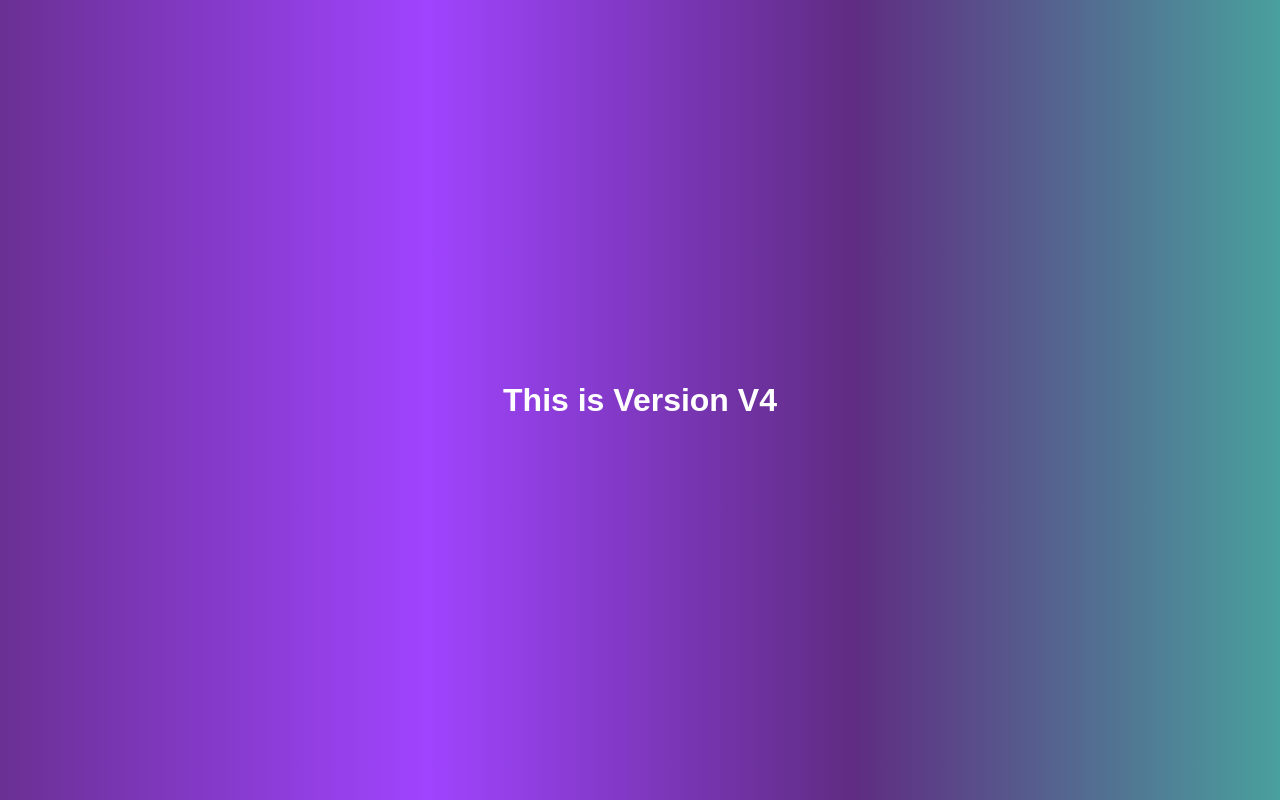
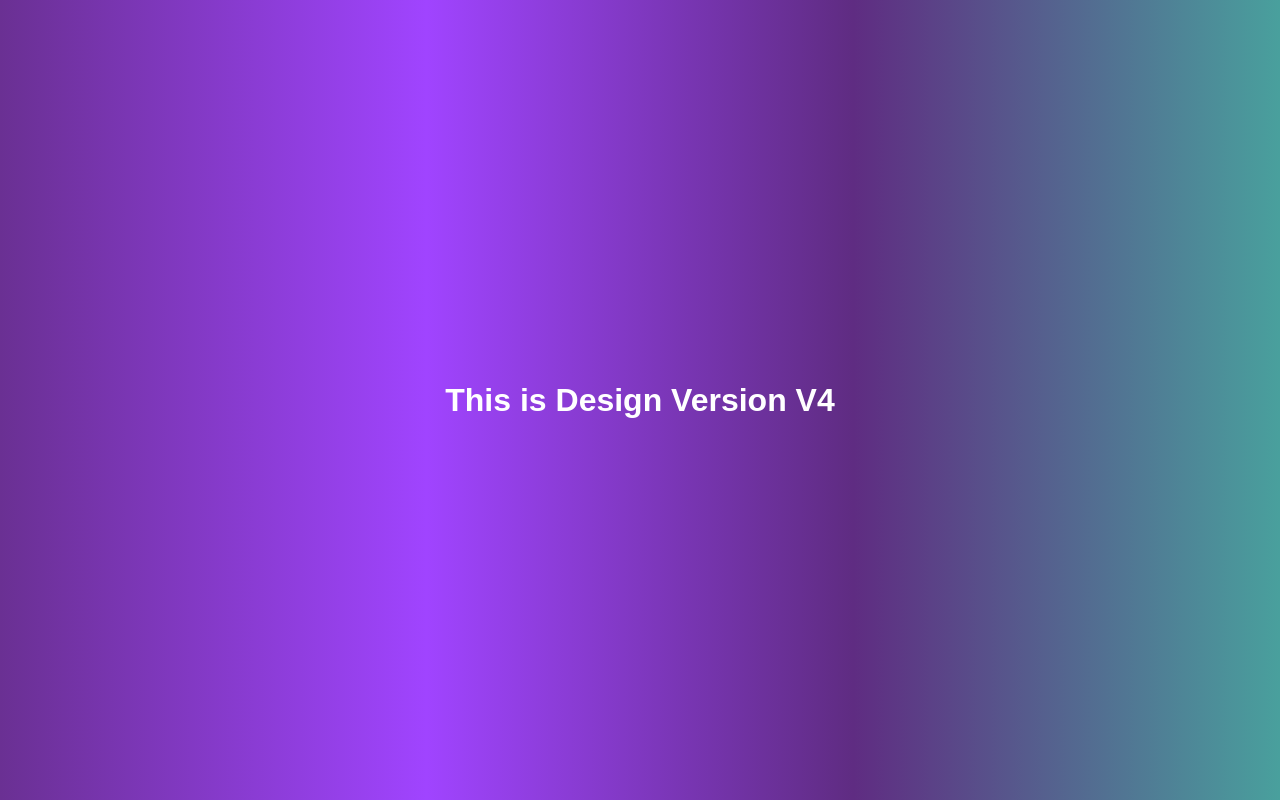
Before and after one commit to Amit8Sachdeva/MyRepo, a plain HTML site: page index.html in a window 1280 px wide. Drawn offline with Linux system fonts and the light colour scheme.

Commit message:
Changed h1

```diff
--- a/index.html
+++ b/index.html
@@ -7,7 +7,7 @@
     <title>Document</title>
 </head>
 <body>
-    <h1>This is Version V4</h1>
+    <h1>This is Design Version V4</h1>
 
 </body>
 </html>
```
